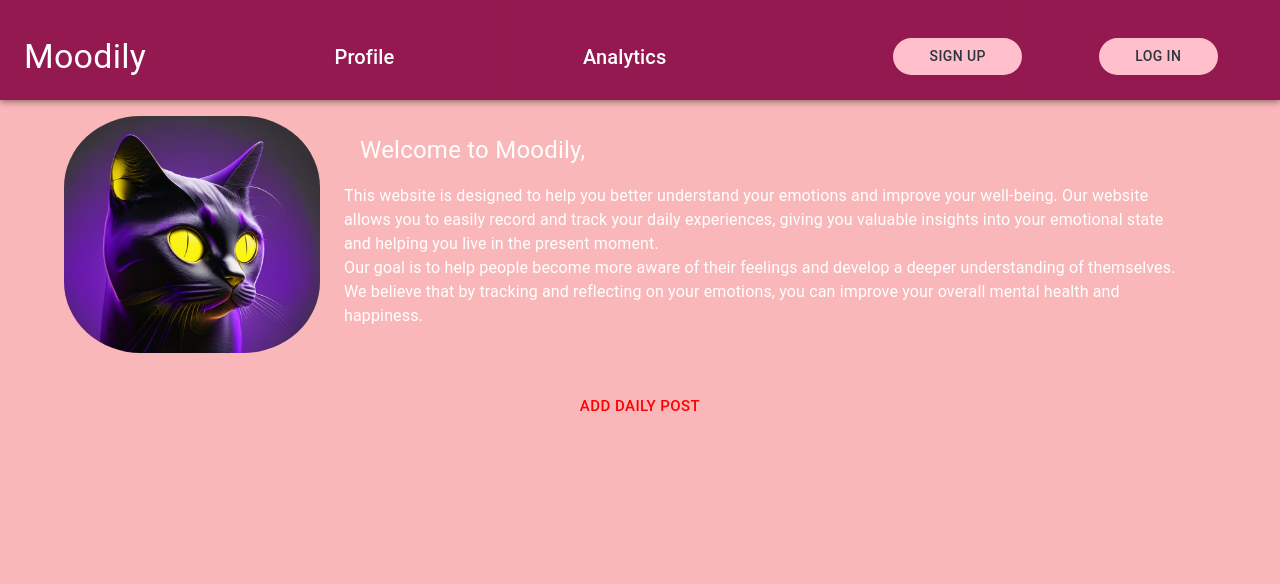
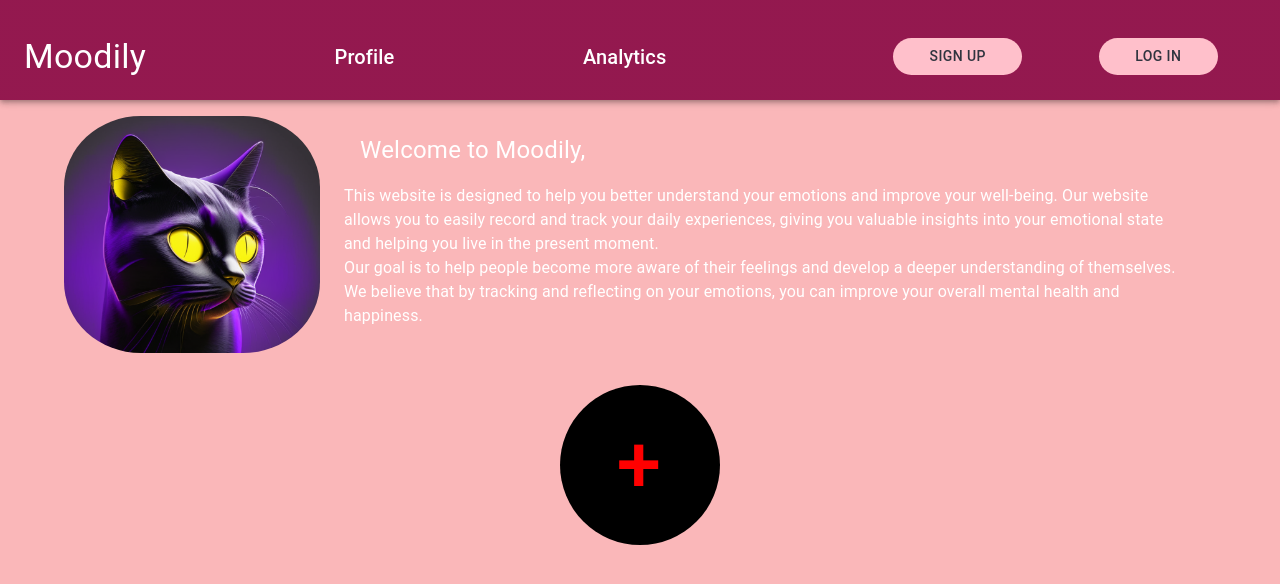
Before and after one commit to csakafeda/Moodily, a React (Vite) app in the folder frontend/: page / in a window 1280 px wide. Shown: the top 584 px of the page. Built offline with nearby package versions, Linux system fonts and the light colour scheme.

Commit message:
make "Add today's post" a big '+' circle

```diff
--- a/frontend/src/Pages/HomePage.jsx
+++ b/frontend/src/Pages/HomePage.jsx
@@ -1,7 +1,4 @@
-import {
-    Box,
-    Button, Container, Typography
-} from "@mui/material";
+import {Box, Button, Container, Typography} from "@mui/material";
 import {useNavigate} from "react-router-dom";
 import catPic from "../public/ca.png";
 
@@ -37,12 +34,24 @@ export default function HomePage() {
                     </Typography>
                 </Container>
             </Container>
-            <Container align="center" sx={{padding: "1rem"}}>
-                <Button align="center"
-                        sx={{color: "red", borderRadius: "100%"}}
-                        size="large"
-                        onClick={() => navigate("/createPost")}>
-                    Add daily post
+            <Container align="center" sx={{padding: '1rem'}}>
+                <Button
+                    align="center"
+                    sx={{
+                        color: 'red',
+                        backgroundColor: 'black',
+                        fontSize: '10vh',
+                        width: '20vh',
+                        height: '20vh',
+                        borderRadius: '50%',
+                        display: 'flex',
+                        alignItems: 'center',
+                        justifyContent: 'center',
+                    }}
+                    size="large"
+                    onClick={() => navigate('/createPost')}
+                >
+                    +
                 </Button>
             </Container>
         </>
```
